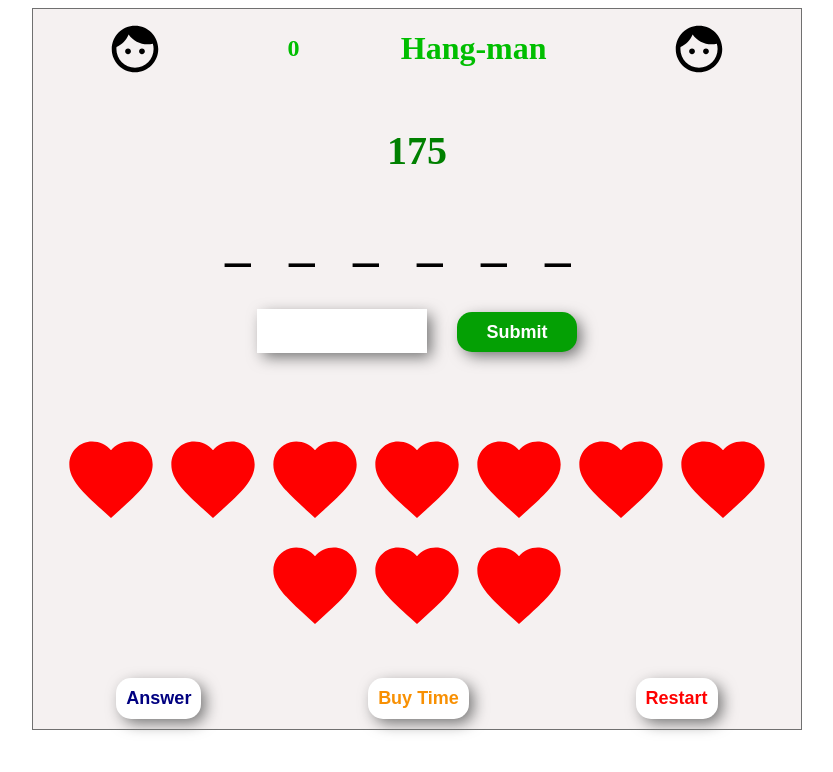
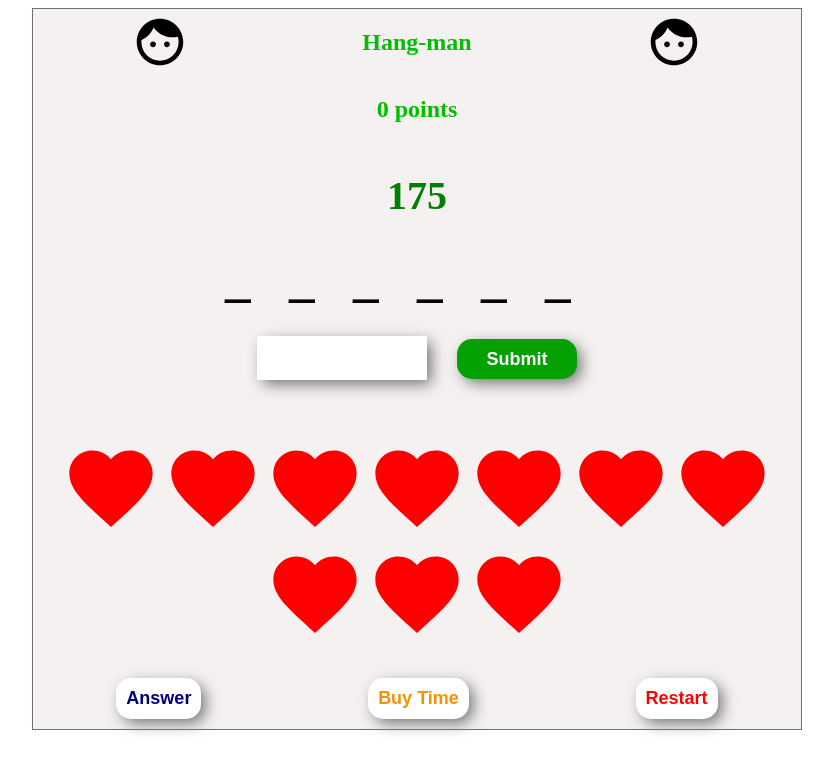
Before and after one commit to jcsmileyjr/hangman2, an Angular app: page / in a window 1280 px wide. Shown: the top 772 px of the page, without its empty margins (223-1056 px from the left). Built offline with nearby package versions, Linux system fonts and the light colour scheme.

Commit message:
Refactor to move the points to below the Header

```diff
--- a/src/app/components/header/header.component.css
+++ b/src/app/components/header/header.component.css
@@ -1,5 +1,5 @@
 
-main {
+section {
     display:flex;
     justify-content: space-around;
     align-items: center;
@@ -13,6 +13,7 @@ img {
 
 h1 {
     color: #00BE00;
+    text-align: center;
 }
 
 h2 {
--- a/src/app/components/header/header.component.html
+++ b/src/app/components/header/header.component.html
@@ -1,6 +1,12 @@
 <main>
-    <img src="../../../assets/face.svg" alt="heart icon that represent player lives" />
-    <h2 [ngClass]="{'blink':animation}">{{score}}</h2>
-    <h1>Hang-man</h1>
-    <img src="../../../assets/face.svg" alt="heart icon that represent player lives" />
+    <section>
+        <img src="../../../assets/face.svg" alt="heart icon that represent player lives" />
+
+        <h1>Hang-man</h1>
+        <img src="../../../assets/face.svg" alt="heart icon that represent player lives" />
+    </section>
+    <section>
+        <h2 [ngClass]="{'blink':animation}">{{score}} points</h2>
+    </section>
+
 </main>
```
